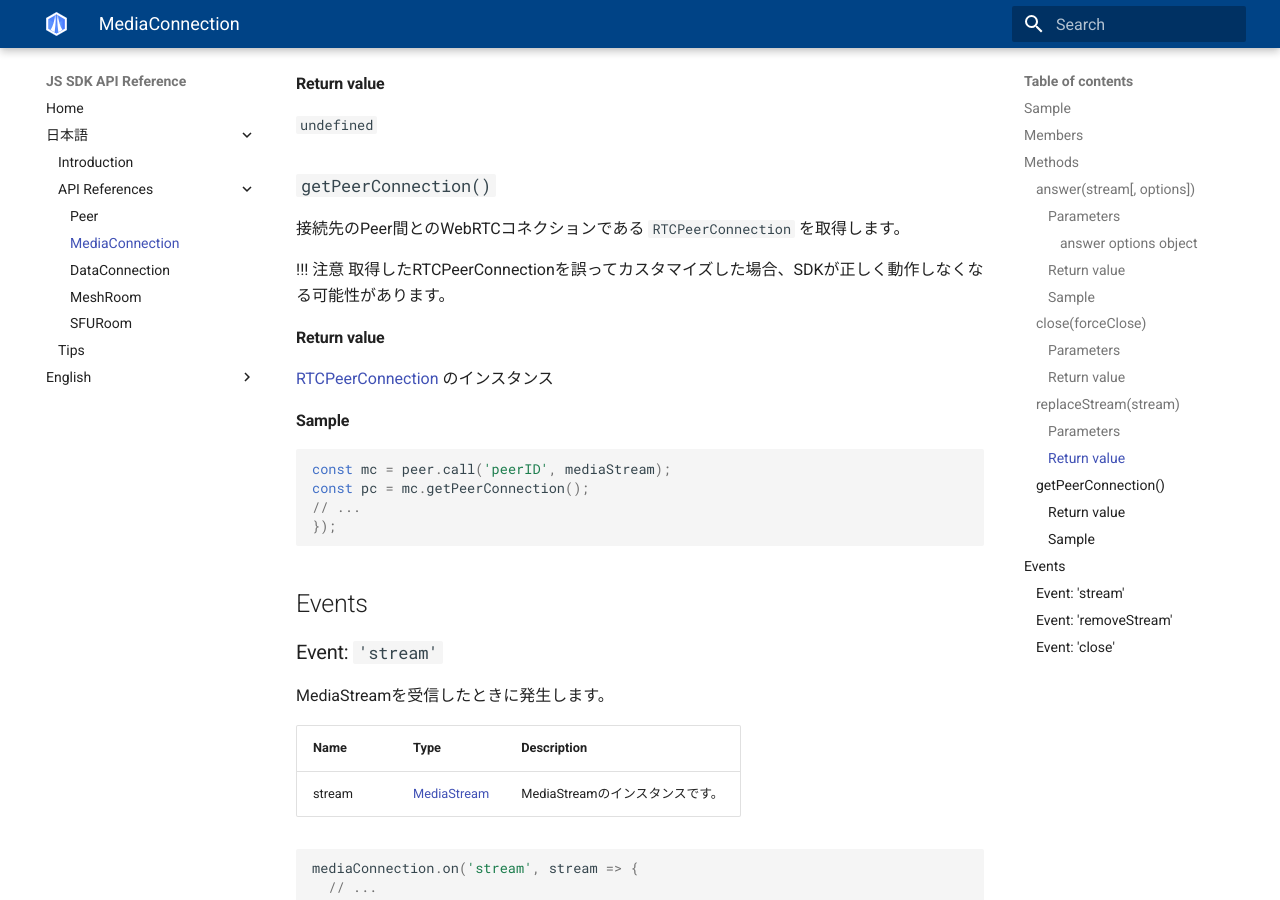
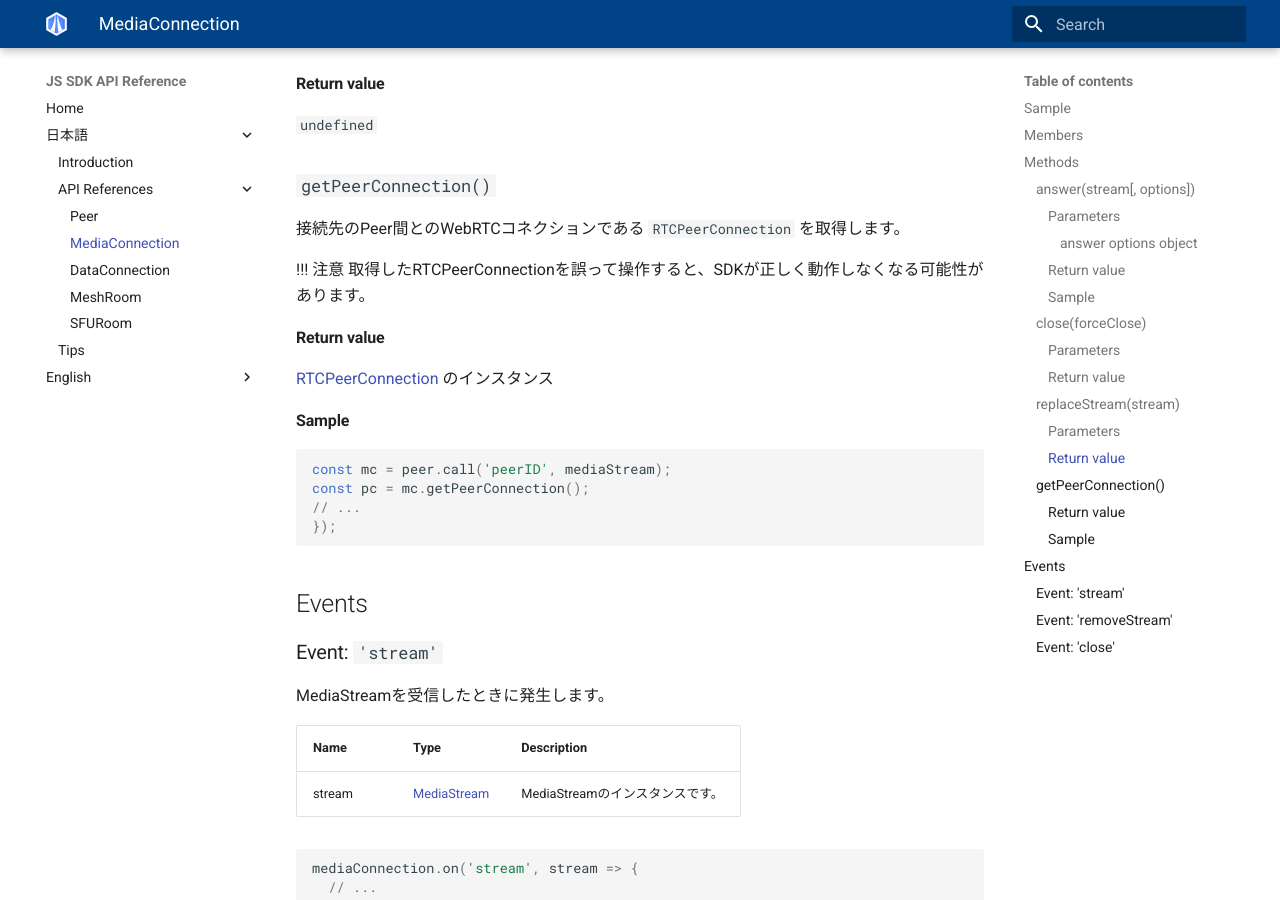
Before and after one commit to skyway/skyway-js-sdk-doc, an MkDocs documentation site: the page built from docs/ja/mediaconnection.md, in a window 1280 px wide and 900 px high, scrolled down 3159 px. Built offline with MkDocs 1.6.1 and Material for MkDocs 9.7.7, drawn with Linux system fonts in a browser that asks for light colours.

Commit message:
Fix sentences

```diff
--- a/docs/ja/mediaconnection.md
+++ b/docs/ja/mediaconnection.md
@@ -103,7 +103,7 @@ peer.on('call', mediaConnection => {
 接続先のPeer間とのWebRTCコネクションである `RTCPeerConnection` を取得します。
 
 !!! 注意
-  取得したRTCPeerConnectionを誤ってカスタマイズした場合、SDKが正しく動作しなくなる可能性があります。
+  取得したRTCPeerConnectionを誤って操作すると、SDKが正しく動作しなくなる可能性があります。
 
 #### Return value
 
```
Also changed, not shown: docs/en/mediaconnection.md (+1 -1 lines).
